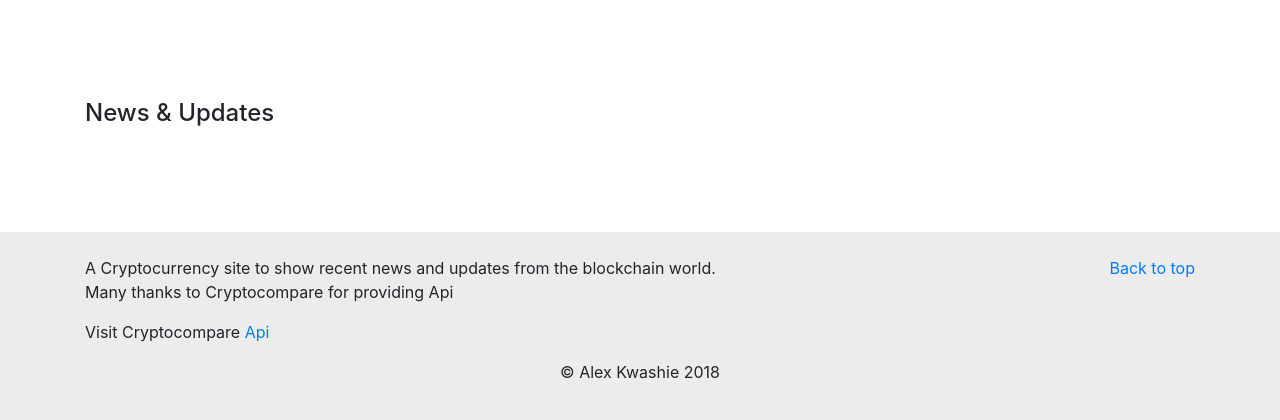
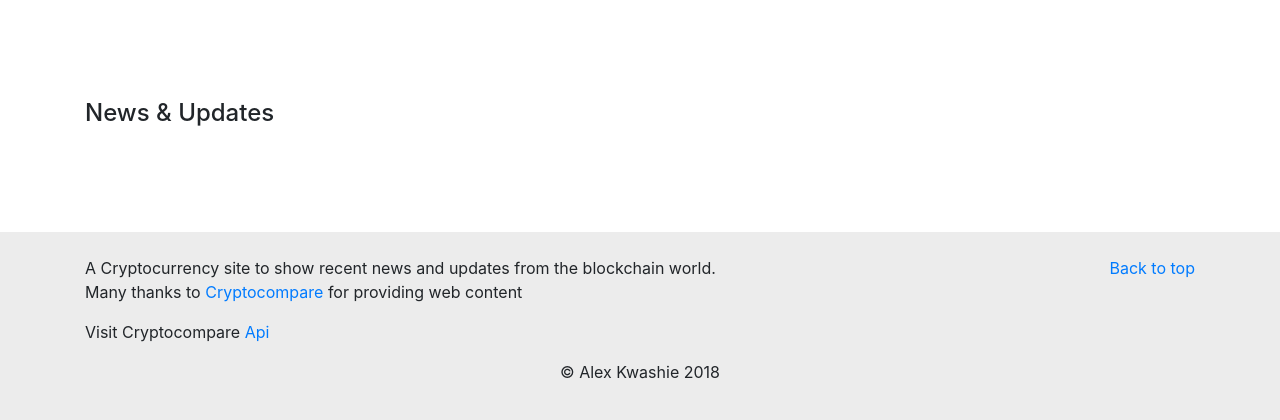
Before and after one commit to alexkwashie/Crypto-News-Site, a Django app: template Crypto/templates/index.html in a window 1280 px wide. Shown: the part 727-1147 px from the top of the page. Run offline with Django 3.2, Linux system fonts and the light colour scheme; the template is opened without the code that fills it, so the values that code supplies are empty; some libraries are stand-ins or nearby versions.

Commit message:
editing footer

```diff
--- a/Crypto/templates/index.html
+++ b/Crypto/templates/index.html
@@ -93,7 +93,7 @@
         <a href="#">Back to top</a>
       </p>
       <p>A Cryptocurrency site to show recent news and updates from the blockchain world.<br>
-        Many thanks to Cryptocompare for providing Api</p>
+        Many thanks to <a href="https://cryptocompare.com/">Cryptocompare</a> for providing web content</p>
       <p>Visit Cryptocompare <a href="https://min-api.cryptocompare.com/">Api</a></p>
       <p class="text-center">&copy; Alex Kwashie 2018</p>
     </div>
```
